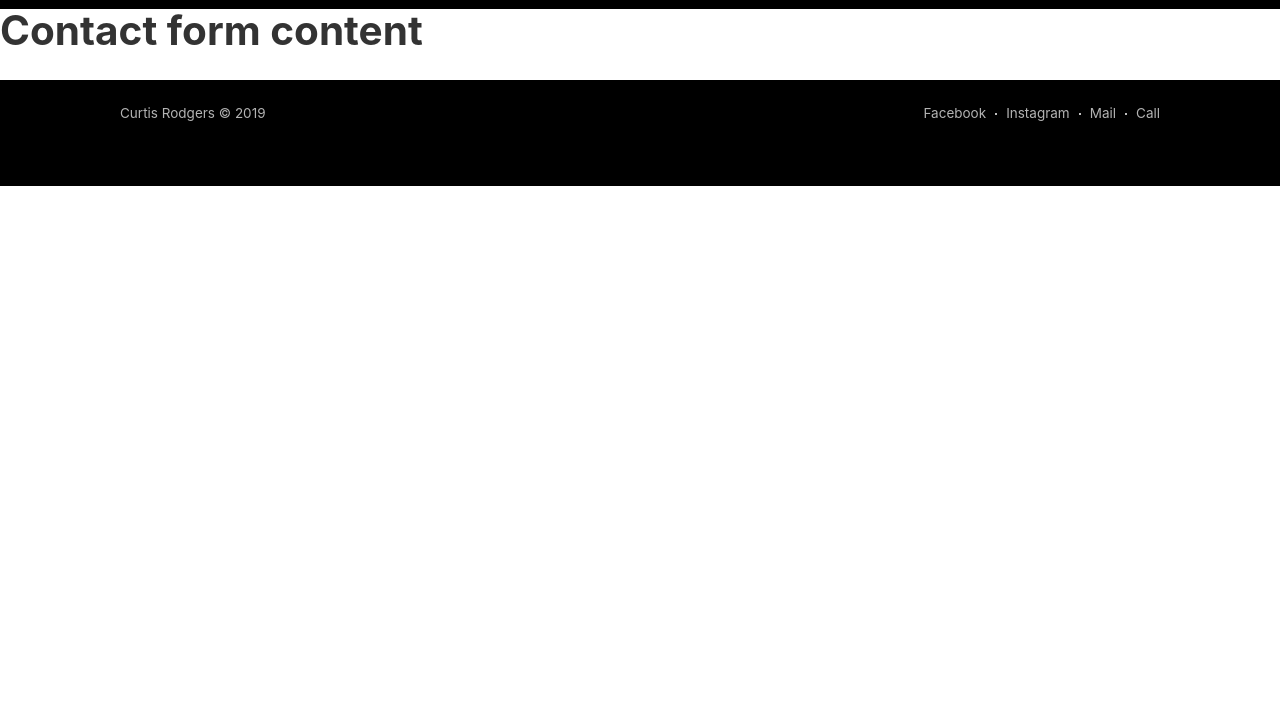
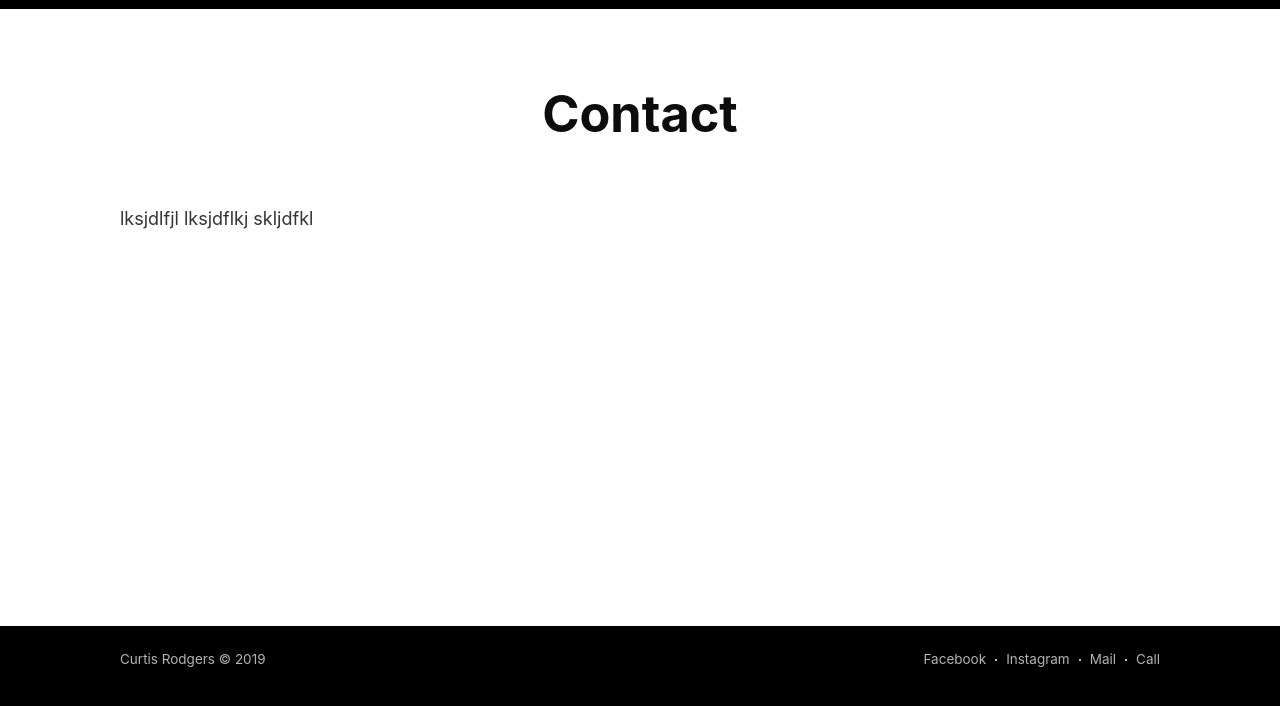
Before and after one commit to C-Rodg/PAWSsion-Project, a Gatsby site: page /contact in a window 1280 px wide. Shown: the part 68-774 px from the top of the page. Built offline with nearby package versions, Linux system fonts and the light colour scheme; Gatsby itself is replaced by a stand-in of ours.

```diff
--- a/src/pages/contact.js
+++ b/src/pages/contact.js
@@ -6,11 +6,21 @@
 import SEO from '../components/seo'
 import NavBar from '../components/navBar'
 
+// Styles
+import PageTitle from '../styles/pageTitle'
+import PaddingWrapper from '../styles/paddingWrapper'
+import GridWrap from '../styles/gridWrap'
+
 const Contact = () => (
   <PageLayout>
     <SEO title="Contact Us" />
     <NavBar />
-    <h1>Contact form content</h1>
+    <PageTitle>
+      <h1>Contact</h1>
+    </PageTitle>
+    <PaddingWrapper>
+      <GridWrap>lksjdlfjl lksjdflkj skljdfkl</GridWrap>
+    </PaddingWrapper>
   </PageLayout>
 )
 
--- /dev/null
+++ b/src/styles/pageTitle.js
@@ -0,0 +1,16 @@
+import styled from 'styled-components'
+
+const PageTitle = styled.header`
+  max-width: 1040px;
+  text-align: center;
+  margin: 0px auto;
+  padding: 6vw 3vw 3vw;
+
+  h1 {
+    font-weight: 700;
+    color: rgb(11, 12, 14);
+    font-size: 2.8rem;
+  }
+`
+
+export default PageTitle
```
Also changed, not shown: src/pages/about.js (+11 -1 lines), src/pages/gallery.js (+11 -1 lines), src/pages/index.js (+17 -7 lines).
